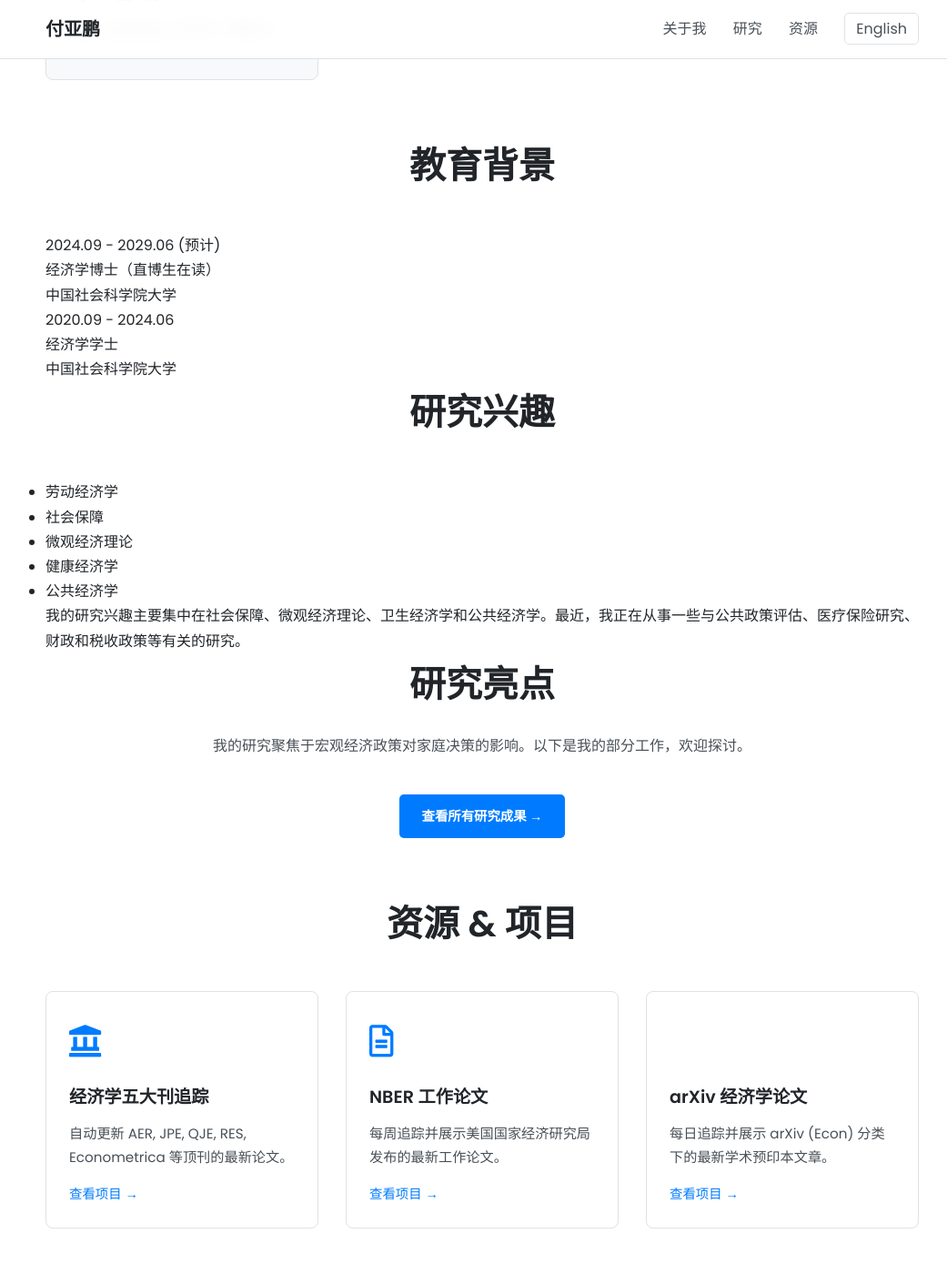
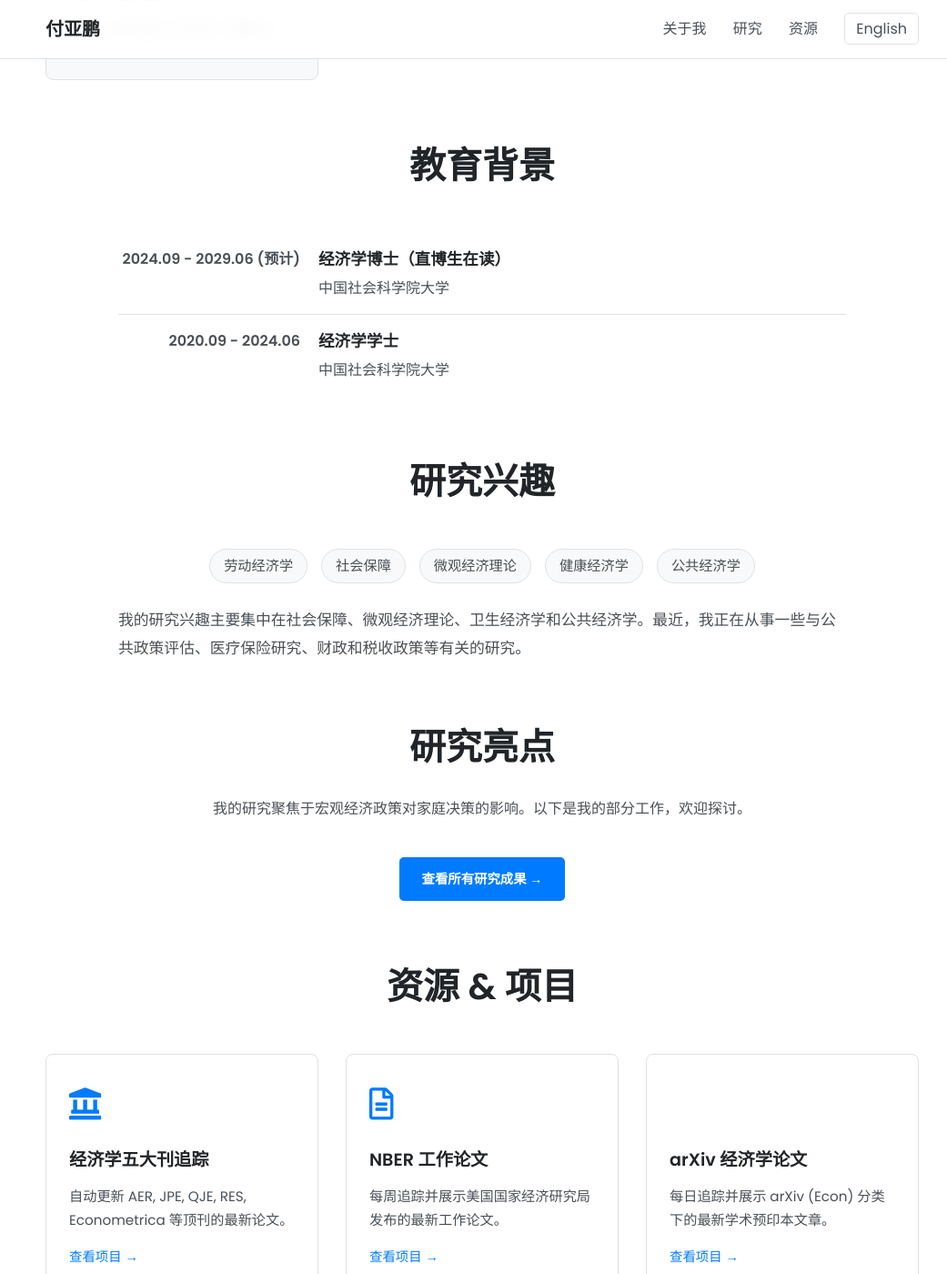
Before and after one commit to fyapeng/fyapeng.github.io, a Jekyll site: the page built from index.html, in a window 1280 px wide and 1400 px high, scrolled down 529 px. Shown: the whole window at 91% size, without its empty margins (110-1151 px from the left). Built offline with Jekyll 4.4.1, drawn with Linux system fonts in a browser that asks for light colours.

Commit message:
Update style.css

```diff
--- a/assets/css/style.css
+++ b/assets/css/style.css
@@ -186,3 +186,84 @@ body {
   flex: 0 0 220px; /* 固定图片容器的宽度 */
   margin-top: 5px; /* 微调，让图片和第一行文字对齐更好看 */
 }
+
+
+/* 通用内容板块样式 */
+.content-section {
+  margin-bottom: 60px;
+}
+
+/* Education Section Styles */
+.education-list {
+  max-width: 800px; /* 限制列表最大宽度，使其居中且易读 */
+  margin: 0 auto;
+}
+.education-item {
+  display: flex;
+  gap: 20px;
+  padding: 15px 0;
+  border-bottom: 1px solid var(--border-color);
+}
+.education-item:last-child {
+  border-bottom: none;
+}
+.education-duration {
+  flex: 0 0 200px; /* 固定日期部分的宽度 */
+  font-weight: 600;
+  color: var(--secondary-color);
+  text-align: right;
+}
+.education-details {
+  flex: 1;
+}
+.education-degree {
+  font-size: 1.1rem;
+  font-weight: 600;
+  margin-bottom: 2px;
+}
+.education-institution {
+  color: var(--secondary-color);
+}
+
+/* Research Interests Section Styles */
+.interests-container {
+  max-width: 800px;
+  margin: 0 auto;
+  text-align: center; /* 让内容居中 */
+}
+.interest-list {
+  list-style: none;
+  padding: 0;
+  display: flex;
+  flex-wrap: wrap;
+  justify-content: center;
+  gap: 10px 15px;
+  margin-bottom: 25px;
+}
+.interest-list li {
+  background-color: var(--card-bg-color);
+  border: 1px solid var(--border-color);
+  padding: 5px 15px;
+  border-radius: 20px; /* 圆角标签样式 */
+  font-size: 0.95rem;
+  color: var(--secondary-color);
+}
+.interest-description {
+  font-size: 1.05rem;
+  line-height: 1.8;
+  color: var(--secondary-color);
+  text-align: left; /* 描述段落左对齐 */
+}
+
+/* 响应式调整 */
+@media (max-width: 768px) {
+  .education-item {
+    flex-direction: column; /* 在窄屏幕上，日期和详情堆叠显示 */
+    gap: 5px;
+    align-items: flex-start;
+  }
+  .education-duration {
+    text-align: left;
+    font-size: 0.9rem;
+  }
+}
```
